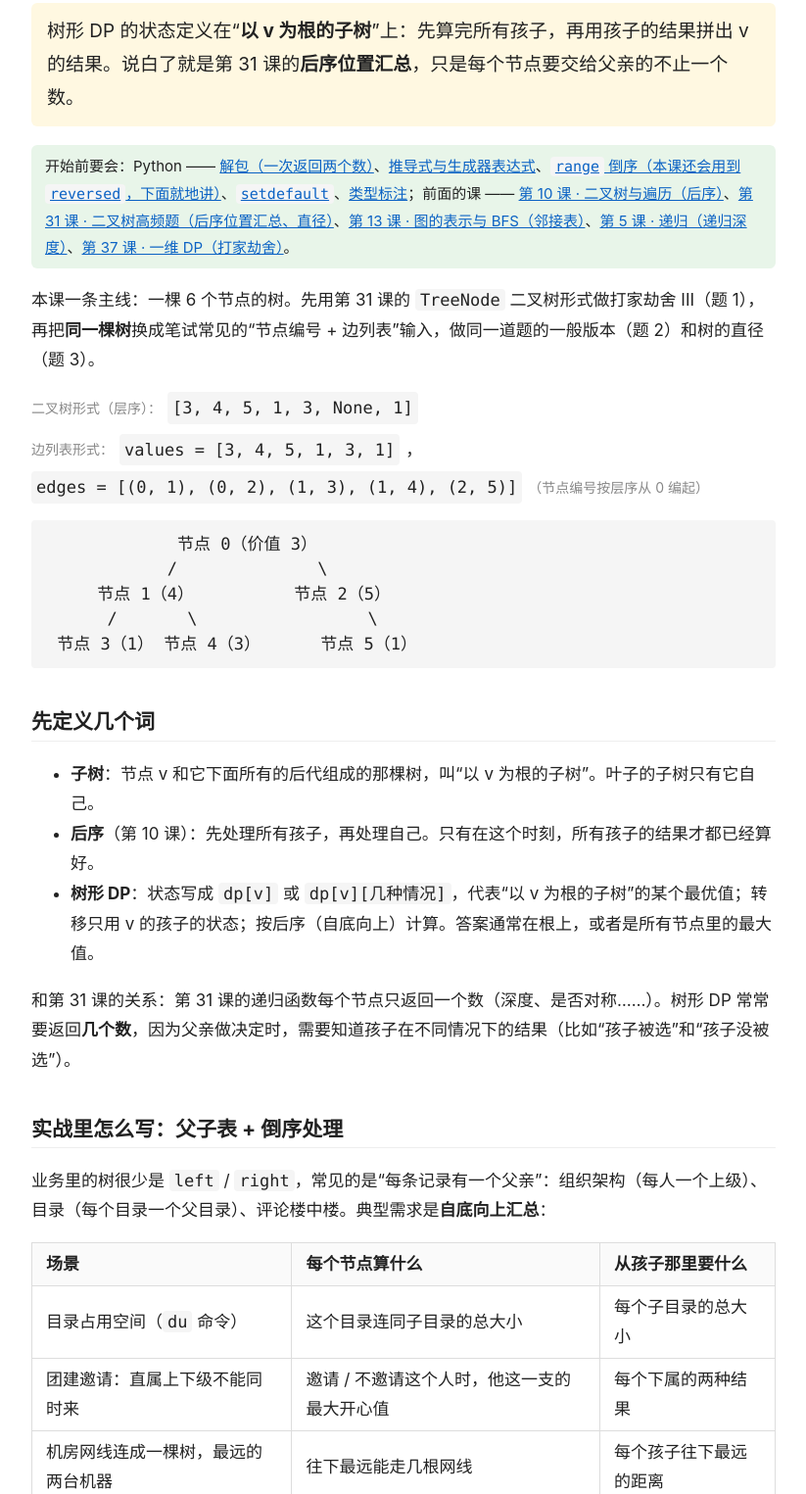
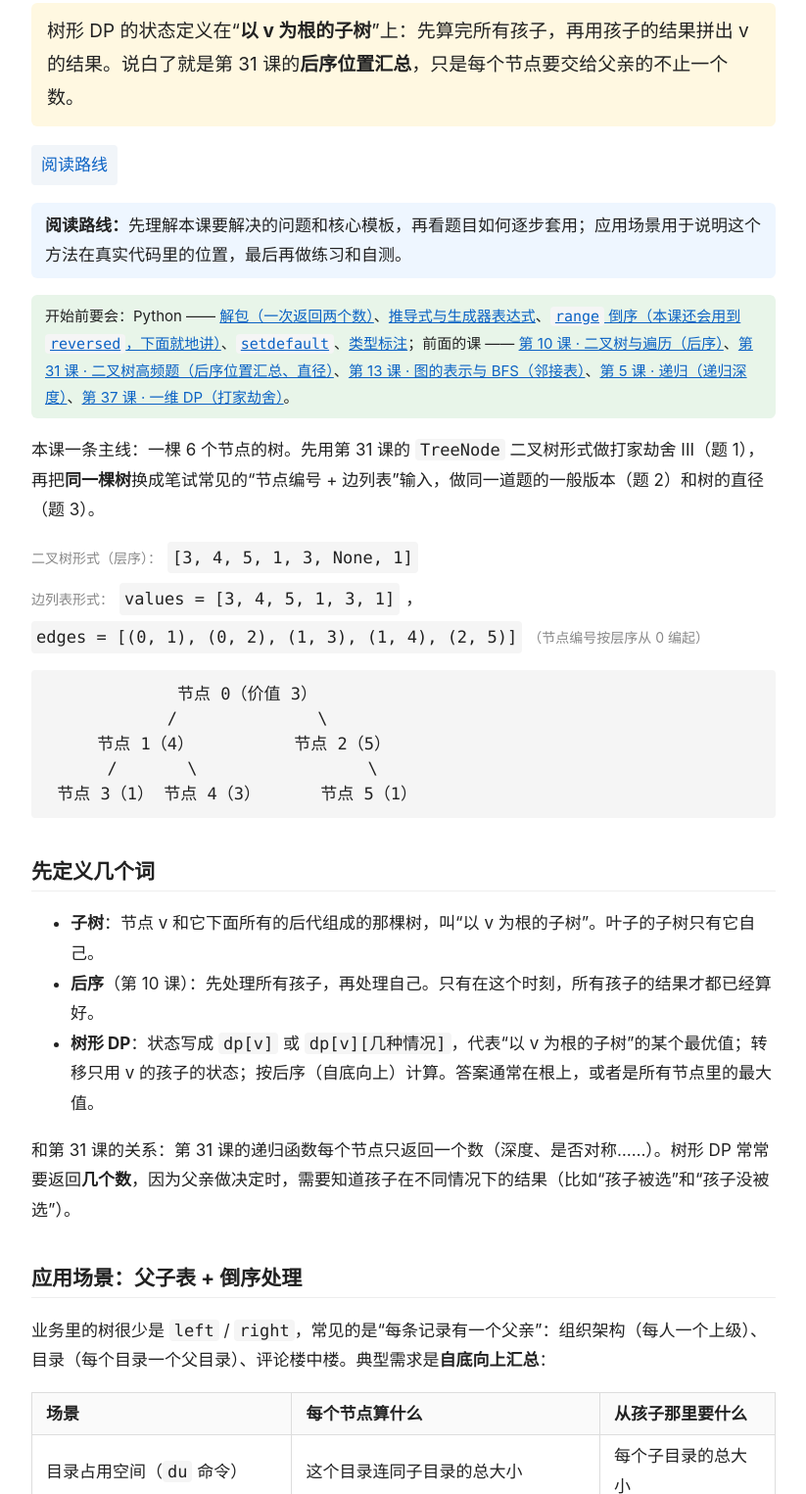
Before and after one commit to redreamality/2026-11_algorithms, a plain HTML site: page lessons/45-tree-dp.html in a window 1280 px wide. Shown: the part 156-1681 px from the top of the page at 98% size, without its empty margins (228-1051 px from the left). Drawn offline with Linux system fonts and the light colour scheme.

Commit message:
reorganize lesson 45-tree-dp

```diff
--- a/lessons/45-tree-dp.html
+++ b/lessons/45-tree-dp.html
@@ -21,6 +21,11 @@
 <p><a href="index.html">← 目录</a></p>
 <h1>第 45 课 · 树形 DP</h1>
 <p class="one-line">树形 DP 的状态定义在“<b>以 v 为根的子树</b>”上：先算完所有孩子，再用孩子的结果拼出 v 的结果。说白了就是第 31 课的<b>后序位置汇总</b>，只是每个节点要交给父亲的不止一个数。</p>
+
+<nav class="lesson-route" aria-label="本课内容">
+  <a href="#lesson-order">阅读路线</a>
+</nav>
+<p id="lesson-order" class="reading-order"><b>阅读路线：</b>先理解本课要解决的问题和核心模板，再看题目如何逐步套用；应用场景用于说明这个方法在真实代码里的位置，最后再做练习和自测。</p>
 <p class="prereq">开始前要会：Python —— <a href="python-basics.html#unpack">解包（一次返回两个数）</a>、<a href="python-basics.html#comprehension">推导式与生成器表达式</a>、<a href="python-basics.html#loop-tools"><code>range</code> 倒序（本课还会用到 <code>reversed</code>，下面就地讲）</a>、<a href="python-basics.html#dict-tools"><code>setdefault</code></a>、<a href="python-basics.html#type-hints">类型标注</a>；前面的课 —— <a href="10-binary-tree.html">第 10 课 · 二叉树与遍历（后序）</a>、<a href="31-tree-patterns.html">第 31 课 · 二叉树高频题（后序位置汇总、直径）</a>、<a href="13-graph-traversal.html">第 13 课 · 图的表示与 BFS（邻接表）</a>、<a href="05-recursion.html">第 5 课 · 递归（递归深度）</a>、<a href="37-dp-1d.html">第 37 课 · 一维 DP（打家劫舍）</a>。</p>
 
 <p>本课一条主线：一棵 6 个节点的树。先用第 31 课的 <code>TreeNode</code> 二叉树形式做打家劫舍 III（题 1），再把<b>同一棵树</b>换成笔试常见的“节点编号 + 边列表”输入，做同一道题的一般版本（题 2）和树的直径（题 3）。</p>
@@ -40,7 +45,7 @@
 </ul>
 <p>和第 31 课的关系：第 31 课的递归函数每个节点只返回一个数（深度、是否对称……）。树形 DP 常常要返回<b>几个数</b>，因为父亲做决定时，需要知道孩子在不同情况下的结果（比如“孩子被选”和“孩子没被选”）。</p>
 
-<h2>实战里怎么写：父子表 + 倒序处理</h2>
+<h2>应用场景：父子表 + 倒序处理</h2>
 <p>业务里的树很少是 <code>left</code> / <code>right</code>，常见的是“每条记录有一个父亲”：组织架构（每人一个上级）、目录（每个目录一个父目录）、评论楼中楼。典型需求是<b>自底向上汇总</b>：</p>
 <table>
   <tr><th>场景</th><th>每个节点算什么</th><th>从孩子那里要什么</th></tr>
```
